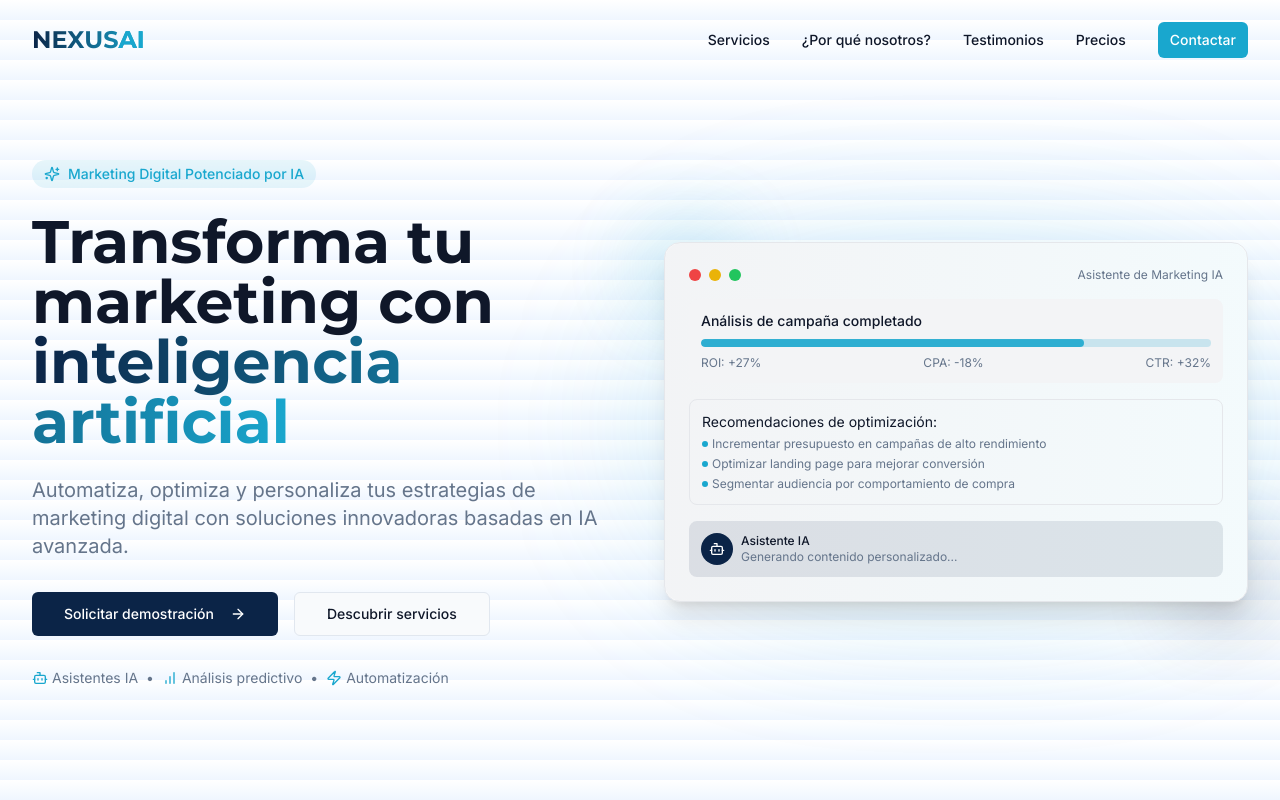
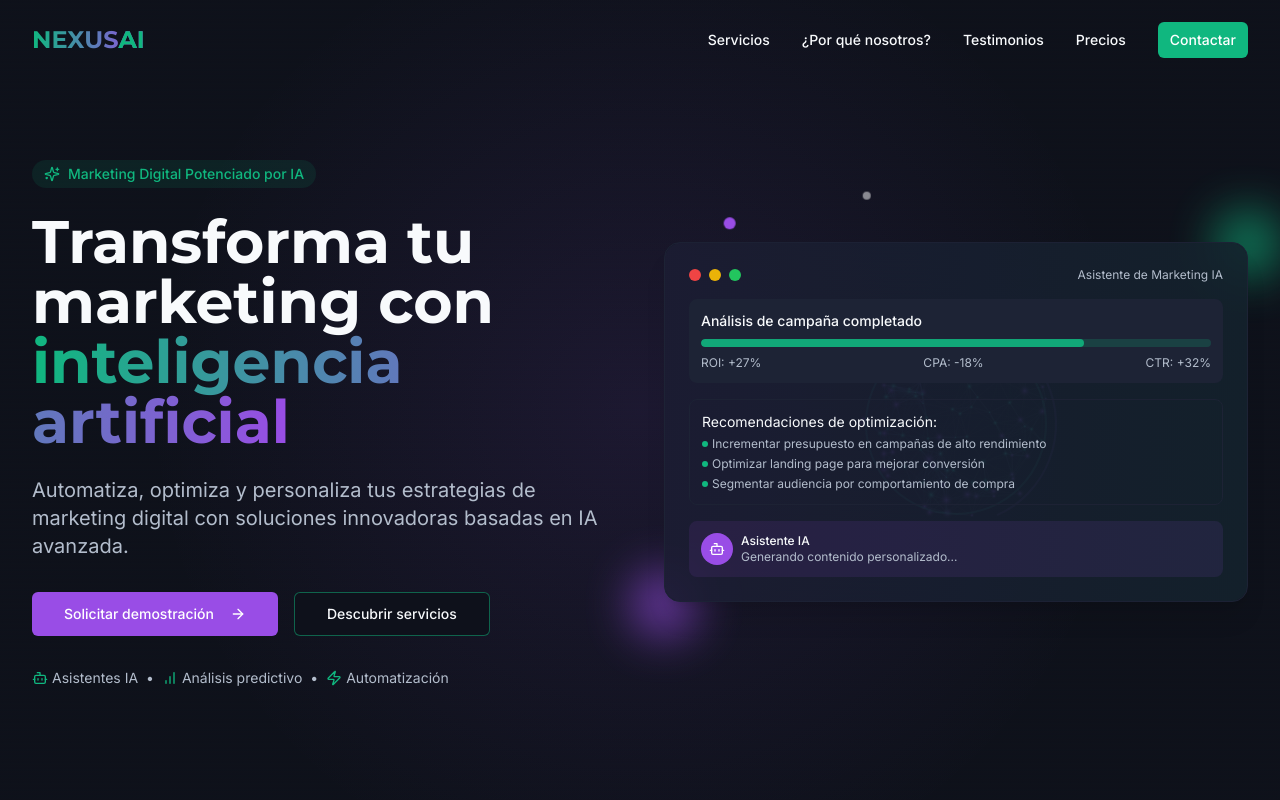
Before and after one commit to Alvaro-Alonso-Portillo/digital-harmony-ai, a React (Vite) app: page / in a window 1280 px wide. Shown: the top 800 px of the page. Built offline with nearby package versions, Linux system fonts and the light colour scheme.

Commit message:
Update theme and add 3D elements
Update the website's theme to a dark background with teal and purple color palette. Add 3D elements to represent the future.

```diff
--- a/src/components/Hero.tsx
+++ b/src/components/Hero.tsx
@@ -2,14 +2,16 @@
 import React from 'react';
 import { Button } from "@/components/ui/button";
 import { ArrowRight, Sparkles, Bot, BarChart, Zap } from 'lucide-react';
+import HologramSphere from './HologramSphere';
 
 const Hero = () => {
   return (
-    <section className="pt-32 pb-20 md:pt-40 md:pb-32 bg-gradient-to-b from-white to-blue-50 dark:from-agency-dark dark:to-agency-blue/20 overflow-hidden relative grid-pattern">
+    <section className="pt-32 pb-20 md:pt-40 md:pb-32 bg-gradient-to-b from-background to-background/80 overflow-hidden relative grid-pattern">
+      <div className="absolute inset-0 bg-[radial-gradient(circle_at_center,rgba(155,87,243,0.1)_0%,transparent_65%)]"></div>
       <div className="container-wide relative z-10">
         <div className="grid grid-cols-1 lg:grid-cols-2 gap-12 items-center">
           <div className="text-center lg:text-left">
-            <div className="inline-flex items-center px-3 py-1 rounded-full bg-agency-turquoise/10 text-agency-turquoise text-sm font-medium mb-6">
+            <div className="inline-flex items-center px-3 py-1 rounded-full bg-secondary/10 text-secondary text-sm font-medium mb-6">
               <Sparkles className="h-4 w-4 mr-2" />
               Marketing Digital Potenciado por IA
             </div>
@@ -24,38 +26,38 @@ const Hero = () => {
             </p>
 
             <div className="flex flex-col sm:flex-row items-center justify-center lg:justify-start space-y-4 sm:space-y-0 sm:space-x-4">
-              <Button asChild size="lg" className="bg-agency-blue hover:bg-agency-turquoise text-white w-full sm:w-auto">
+              <Button asChild size="lg" className="bg-primary hover:bg-secondary text-white w-full sm:w-auto">
                 <a href="#contacto">
                   Solicitar demostración
                   <ArrowRight className="ml-2 h-4 w-4" />
                 </a>
               </Button>
-              <Button asChild variant="outline" size="lg" className="w-full sm:w-auto">
+              <Button asChild variant="outline" size="lg" className="w-full sm:w-auto border-secondary/50 hover:bg-secondary/10">
                 <a href="#servicios">Descubrir servicios</a>
               </Button>
             </div>
 
             <div className="flex items-center justify-center lg:justify-start mt-8 text-sm text-muted-foreground">
               <span className="flex items-center">
-                <Bot className="h-4 w-4 mr-1 text-agency-turquoise" />
+                <Bot className="h-4 w-4 mr-1 text-secondary" />
                 Asistentes IA
               </span>
               <span className="mx-2">•</span>
               <span className="flex items-center">
-                <BarChart className="h-4 w-4 mr-1 text-agency-turquoise" />
+                <BarChart className="h-4 w-4 mr-1 text-secondary" />
                 Análisis predictivo
               </span>
               <span className="mx-2">•</span>
               <span className="flex items-center">
-                <Zap className="h-4 w-4 mr-1 text-agency-turquoise" />
+                <Zap className="h-4 w-4 mr-1 text-secondary" />
                 Automatización
               </span>
             </div>
           </div>
 
           <div className="relative">
-            <div className="relative z-10 bg-white dark:bg-agency-dark/80 shadow-xl rounded-2xl p-6 border border-gray-200 dark:border-gray-800 animate-float">
-              <div className="absolute inset-0 bg-gradient-to-r from-agency-blue/5 to-agency-turquoise/5 rounded-2xl"></div>
+            <div className="relative z-10 bg-card/90 shadow-xl rounded-2xl p-6 border border-muted dark:border-muted animate-float">
+              <div className="absolute inset-0 bg-gradient-to-r from-primary/5 to-secondary/5 rounded-2xl"></div>
               <div className="relative">
                 <div className="flex justify-between items-center mb-4">
                   <div className="flex space-x-2">
@@ -67,10 +69,10 @@ const Hero = () => {
                 </div>
 
                 <div className="space-y-4">
-                  <div className="bg-gray-100 dark:bg-gray-800 p-3 rounded-lg">
+                  <div className="bg-muted p-3 rounded-lg">
                     <p className="text-sm font-medium">Análisis de campaña completado</p>
-                    <div className="mt-2 h-2 bg-agency-turquoise/20 rounded-full overflow-hidden">
-                      <div className="h-full bg-agency-turquoise w-3/4 rounded-full animate-pulse-slow"></div>
+                    <div className="mt-2 h-2 bg-secondary/20 rounded-full overflow-hidden">
+                      <div className="h-full bg-secondary w-3/4 rounded-full animate-pulse-slow"></div>
                     </div>
                     <div className="mt-2 flex justify-between text-xs text-muted-foreground">
                       <span>ROI: +27%</span>
@@ -79,27 +81,27 @@ const Hero = () => {
                     </div>
                   </div>
 
-                  <div className="p-3 border border-gray-200 dark:border-gray-700 rounded-lg">
+                  <div className="p-3 border border-muted rounded-lg">
                     <p className="text-sm">Recomendaciones de optimización:</p>
                     <ul className="mt-1 space-y-1 text-xs text-muted-foreground">
                       <li className="flex items-center">
-                        <span className="h-1.5 w-1.5 rounded-full bg-agency-turquoise mr-1"></span>
+                        <span className="h-1.5 w-1.5 rounded-full bg-secondary mr-1"></span>
                         Incrementar presupuesto en campañas de alto rendimiento
                       </li>
                       <li className="flex items-center">
-                        <span className="h-1.5 w-1.5 rounded-full bg-agency-turquoise mr-1"></span>
+                        <span className="h-1.5 w-1.5 rounded-full bg-secondary mr-1"></span>
                         Optimizar landing page para mejorar conversión
                       </li>
                       <li className="flex items-center">
-                        <span className="h-1.5 w-1.5 rounded-full bg-agency-turquoise mr-1"></span>
+                        <span className="h-1.5 w-1.5 rounded-full bg-secondary mr-1"></span>
                         Segmentar audiencia por comportamiento de compra
                       </li>
                     </ul>
                   </div>
 
-                  <div className="p-3 bg-agency-blue/10 dark:bg-agency-blue/20 rounded-lg">
+                  <div className="p-3 bg-primary/10 rounded-lg">
                     <div className="flex items-center space-x-2">
-                      <div className="h-8 w-8 rounded-full bg-agency-blue flex items-center justify-center">
+                      <div className="h-8 w-8 rounded-full bg-primary flex items-center justify-center">
                         <Bot className="h-4 w-4 text-white" />
                       </div>
                       <div>
@@ -112,10 +114,21 @@ const Hero = () => {
               </div>
             </div>
 
-            {/* Decorative elements */}
-            <div className="absolute top-1/2 left-1/2 -translate-x-1/2 -translate-y-1/2 w-[120%] h-[120%] bg-gradient-radial from-agency-turquoise/20 to-transparent rounded-full blur-3xl -z-10"></div>
-            <div className="absolute -bottom-6 -right-6 w-24 h-24 bg-agency-blue rounded-full blur-2xl opacity-20 -z-10"></div>
-            <div className="absolute -top-6 -left-6 w-24 h-24 bg-agency-turquoise rounded-full blur-2xl opacity-20 -z-10"></div>
+            {/* 3D Hologram Sphere */}
+            <div className="absolute top-1/2 left-1/2 -translate-x-1/2 -translate-y-1/2 w-full h-full max-w-[280px] max-h-[280px] -z-10">
+              <HologramSphere />
+            </div>
+
+            {/* Floating elements */}
+            <div className="absolute -top-8 -right-8 w-16 h-16 rounded-full bg-secondary/80 blur-xl opacity-20 animate-pulse-slow"></div>
+            <div className="absolute -bottom-8 -left-8 w-16 h-16 rounded-full bg-primary/80 blur-xl opacity-20 animate-pulse-slow"></div>
+
+            {/* Orbital decoration */}
+            <div className="absolute top-1/2 left-1/2 -translate-x-1/2 -translate-y-1/2 w-[300px] h-[300px] -z-20">
+              <div className="absolute w-4 h-4 bg-secondary rounded-full animate-orbit origin-center"></div>
+              <div className="absolute w-3 h-3 bg-primary rounded-full animate-orbit origin-center" style={{animationDelay: "-5s"}}></div>
+              <div className="absolute w-2 h-2 bg-white/50 rounded-full animate-orbit origin-center" style={{animationDelay: "-10s"}}></div>
+            </div>
           </div>
         </div>
       </div>
--- /dev/null
+++ b/src/components/HologramSphere.tsx
@@ -0,0 +1,134 @@
+
+import React, { useEffect, useRef } from 'react';
+
+const HologramSphere = () => {
+  const canvasRef = useRef<HTMLCanvasElement>(null);
+
+  useEffect(() => {
+    if (!canvasRef.current) return;
+
+    const canvas = canvasRef.current;
+    const ctx = canvas.getContext('2d');
+    if (!ctx) return;
+
+    // Set canvas dimensions
+    canvas.width = 280;
+    canvas.height = 280;
+
+    // Animation variables
+    let time = 0;
+    const particles: { x: number; y: number; z: number; radius: number }[] = [];
+
+    // Create particles
+    for (let i = 0; i < 100; i++) {
+      const radius = Math.random() * 2 + 1;
+      // Distribute particles on a sphere
+      const theta = Math.random() * Math.PI * 2;
+      const phi = Math.acos(2 * Math.random() - 1);
+      const r = 70 + Math.random() * 20;
+      const x = r * Math.sin(phi) * Math.cos(theta);
+      const y = r * Math.sin(phi) * Math.sin(theta);
+      const z = r * Math.cos(phi);
+
+      particles.push({ x, y, z, radius });
+    }
+
+    // Animation function
+    const animate = () => {
+      time += 0.01;
+
+      // Clear canvas
+      ctx.clearRect(0, 0, canvas.width, canvas.height);
+
+      // Draw connections and particles
+      for (let i = 0; i < particles.length; i++) {
+        const p = particles[i];
+
+        // Rotate particles around the sphere
+        const theta = time * 0.2;
+        const x = p.x * Math.cos(theta) - p.z * Math.sin(theta);
+        const z = p.x * Math.sin(theta) + p.z * Math.cos(theta);
+
+        // Project 3D to 2D
+        const scale = 200 / (200 + z);
+        const screenX = canvas.width / 2 + x * scale;
+        const screenY = canvas.height / 2 + p.y * scale;
+
+        // Draw connections between nearby particles
+        for (let j = i + 1; j < particles.length; j++) {
+          const p2 = particles[j];
+          const theta2 = time * 0.2;
+          const x2 = p2.x * Math.cos(theta2) - p2.z * Math.sin(theta2);
+          const z2 = p2.x * Math.sin(theta2) + p2.z * Math.cos(theta2);
+
+          const scale2 = 200 / (200 + z2);
+          const screenX2 = canvas.width / 2 + x2 * scale2;
+          const screenY2 = canvas.height / 2 + p2.y * scale2;
+
+          const dx = screenX - screenX2;
+          const dy = screenY - screenY2;
+          const dist = Math.sqrt(dx * dx + dy * dy);
+
+          if (dist < 40) {
+            // Draw line with gradient
+            const gradient = ctx.createLinearGradient(
+              screenX, screenY, screenX2, screenY2
+            );
+            gradient.addColorStop(0, `rgba(53, 224, 197, ${(1 - dist / 40) * 0.5})`);
+            gradient.addColorStop(1, `rgba(155, 87, 243, ${(1 - dist / 40) * 0.5})`);
+
+            ctx.beginPath();
+            ctx.strokeStyle = gradient;
+            ctx.lineWidth = 0.5;
+            ctx.moveTo(screenX, screenY);
+            ctx.lineTo(screenX2, screenY2);
+            ctx.stroke();
+          }
+        }
+
+        // Draw particle
+        const particleGradient = ctx.createRadialGradient(
+          screenX, screenY, 0, screenX, screenY, p.radius * scale * 2
+        );
+        particleGradient.addColorStop(0, z > 0 ? 'rgba(53, 224, 197, 0.8)' : 'rgba(155, 87, 243, 0.8)');
+        particleGradient.addColorStop(1, 'rgba(0, 0, 0, 0)');
+
+        ctx.beginPath();
+        ctx.fillStyle = particleGradient;
+        ctx.arc(screenX, screenY, p.radius * scale * 2, 0, Math.PI * 2);
+        ctx.fill();
+      }
+
+      // Draw outer ring
+      ctx.beginPath();
+      ctx.strokeStyle = 'rgba(53, 224, 197, 0.3)';
+      ctx.lineWidth = 2;
+      ctx.arc(canvas.width / 2, canvas.height / 2, 90, 0, Math.PI * 2);
+      ctx.stroke();
+
+      // Draw rotating ring
+      ctx.beginPath();
+      ctx.strokeStyle = 'rgba(155, 87, 243, 0.3)';
+      ctx.lineWidth = 2;
+      ctx.arc(canvas.width / 2, canvas.height / 2, 100, time % (Math.PI * 2), (time % (Math.PI * 2)) + Math.PI);
+      ctx.stroke();
+
+      requestAnimationFrame(animate);
+    };
+
+    animate();
+
+    return () => {
+      // No cleanup needed
+    };
+  }, []);
+
+  return (
+    <canvas
+      ref={canvasRef}
+      className="w-full h-full max-w-[280px] max-h-[280px] mx-auto"
+    />
+  );
+};
+
+export default HologramSphere;
--- a/src/components/Navbar.tsx
+++ b/src/components/Navbar.tsx
@@ -21,32 +21,32 @@ const Navbar = () => {
   }, []);
 
   return (
-    <header className={`fixed top-0 left-0 right-0 z-50 transition-all duration-300 ${isScrolled ? 'bg-white/90 dark:bg-agency-dark/90 backdrop-blur-md shadow-sm' : 'bg-transparent'}`}>
+    <header className={`fixed top-0 left-0 right-0 z-50 transition-all duration-300 ${isScrolled ? 'bg-background/90 backdrop-blur-md shadow-sm' : 'bg-transparent'}`}>
       <div className="container-wide">
         <div className="flex items-center justify-between h-16 md:h-20">
           <div className="flex items-center">
             <a href="#" className="flex items-center">
-              <span className="text-xl md:text-2xl font-display font-bold bg-clip-text text-transparent bg-gradient-to-r from-agency-blue to-agency-turquoise">
-                NEXUS<span className="text-agency-turquoise">AI</span>
+              <span className="text-xl md:text-2xl font-display font-bold bg-clip-text text-transparent bg-gradient-to-r from-secondary to-primary">
+                NEXUS<span className="text-secondary">AI</span>
               </span>
             </a>
           </div>
 
           {/* Desktop navigation */}
           <nav className="hidden md:flex items-center space-x-8">
-            <a href="#servicios" className="text-sm font-medium hover:text-agency-turquoise transition-colors">
+            <a href="#servicios" className="text-sm font-medium hover:text-secondary transition-colors">
               Servicios
             </a>
-            <a href="#caracteristicas" className="text-sm font-medium hover:text-agency-turquoise transition-colors">
+            <a href="#caracteristicas" className="text-sm font-medium hover:text-secondary transition-colors">
               ¿Por qué nosotros?
             </a>
-            <a href="#testimonios" className="text-sm font-medium hover:text-agency-turquoise transition-colors">
+            <a href="#testimonios" className="text-sm font-medium hover:text-secondary transition-colors">
               Testimonios
             </a>
-            <a href="#precios" className="text-sm font-medium hover:text-agency-turquoise transition-colors">
+            <a href="#precios" className="text-sm font-medium hover:text-secondary transition-colors">
               Precios
             </a>
-            <Button asChild size="sm" className="bg-agency-turquoise hover:bg-agency-blue text-white">
+            <Button asChild size="sm" className="bg-secondary hover:bg-primary text-white">
               <a href="#contacto">Contactar</a>
             </Button>
           </nav>
@@ -67,32 +67,32 @@ const Navbar = () => {
 
       {/* Mobile navigation */}
       {isMobileMenuOpen && (
-        <nav className="md:hidden bg-white dark:bg-agency-dark p-4 shadow-md">
+        <nav className="md:hidden bg-card p-4 shadow-md">
           <div className="flex flex-col space-y-4">
             <a
               href="#servicios"
-              className="text-sm font-medium hover:text-agency-turquoise transition-colors"
+              className="text-sm font-medium hover:text-secondary transition-colors"
               onClick={() => setIsMobileMenuOpen(false)}
             >
               Servicios
             </a>
             <a
               href="#caracteristicas"
-              className="text-sm font-medium hover:text-agency-turquoise transition-colors"
+              className="text-sm font-medium hover:text-secondary transition-colors"
               onClick={() => setIsMobileMenuOpen(false)}
             >
               ¿Por qué nosotros?
             </a>
             <a
               href="#testimonios"
-              className="text-sm font-medium hover:text-agency-turquoise transition-colors"
+              className="text-sm font-medium hover:text-secondary transition-colors"
               onClick={() => setIsMobileMenuOpen(false)}
             >
               Testimonios
             </a>
             <a
               href="#precios"
-              className="text-sm font-medium hover:text-agency-turquoise transition-colors"
+              className="text-sm font-medium hover:text-secondary transition-colors"
               onClick={() => setIsMobileMenuOpen(false)}
             >
               Precios
@@ -100,7 +100,7 @@ const Navbar = () => {
             <Button
               asChild
               size="sm"
-              className="bg-agency-turquoise hover:bg-agency-blue text-white w-full"
+              className="bg-secondary hover:bg-primary text-white w-full"
               onClick={() => setIsMobileMenuOpen(false)}
             >
               <a href="#contacto">Contactar</a>
--- a/src/index.css
+++ b/src/index.css
@@ -7,6 +7,38 @@
 
 @layer base {
   :root {
+    --background: 225 30% 8%;
+    --foreground: 210 40% 98%;
+
+    --card: 225 30% 12%;
+    --card-foreground: 210 40% 98%;
+
+    --popover: 225 30% 12%;
+    --popover-foreground: 210 40% 98%;
+
+    --primary: 270 75% 60%;
+    --primary-foreground: 210 40% 98%;
+
+    --secondary: 160 84% 39%;
+    --secondary-foreground: 210 40% 98%;
+
+    --muted: 225 30% 16%;
+    --muted-foreground: 215 20% 75%;
+
+    --accent: 160 84% 39%;
+    --accent-foreground: 210 40% 98%;
+
+    --destructive: 0 84% 60%;
+    --destructive-foreground: 210 40% 98%;
+
+    --border: 225 30% 16%;
+    --input: 225 30% 16%;
+    --ring: 225 30% 30%;
+
+    --radius: 0.5rem;
+  }
+
+  .light {
     --background: 210 40% 98%;
     --foreground: 222 47% 11%;
 
@@ -16,16 +48,16 @@
     --popover: 0 0% 100%;
     --popover-foreground: 222 47% 11%;
 
-    --primary: 210 100% 35%;
+    --primary: 270 75% 60%;
     --primary-foreground: 210 40% 98%;
 
-    --secondary: 187 78% 46%;
+    --secondary: 160 84% 39%;
     --secondary-foreground: 222 47% 11%;
 
     --muted: 210 40% 96%;
     --muted-foreground: 215 16% 47%;
 
-    --accent: 187 78% 46%;
+    --accent: 160 84% 39%;
     --accent-foreground: 222 47% 11%;
 
     --destructive: 0 84% 60%;
@@ -34,38 +66,6 @@
     --border: 214 32% 91%;
     --input: 214 32% 91%;
     --ring: 222 84% 5%;
-
-    --radius: 0.5rem;
-  }
-
-  .dark {
-    --background: 222 47% 11%;
-    --foreground: 210 40% 98%;
-
-    --card: 222 47% 11%;
-    --card-foreground: 210 40% 98%;
-
-    --popover: 222 47% 11%;
-    --popover-foreground: 210 40% 98%;
-
-    --primary: 210 100% 50%;
-    --primary-foreground: 222 47% 11%;
-
-    --secondary: 187 78% 46%;
-    --secondary-foreground: 210 40% 98%;
-
-    --muted: 217 33% 18%;
-    --muted-foreground: 215 20% 65%;
-
-    --accent: 187 78% 46%;
-    --accent-foreground: 210 40% 98%;
-
-    --destructive: 0 63% 31%;
-    --destructive-foreground: 210 40% 98%;
-
-    --border: 217 33% 18%;
-    --input: 217 33% 18%;
-    --ring: 213 27% 84%;
   }
 }
 
@@ -91,12 +91,12 @@
   .grid-pattern {
     background-size: 20px 20px;
     background-image:
-      linear-gradient(to right, rgba(25, 167, 206, 0.05) 1px, transparent 1px),
-      linear-gradient(to bottom, rgba(25, 167, 206, 0.05) 1px, transparent 1px);
+      linear-gradient(to right, rgba(129, 230, 217, 0.05) 1px, transparent 1px),
+      linear-gradient(to bottom, rgba(129, 230, 217, 0.05) 1px, transparent 1px);
   }
 
   .heading-gradient {
-    @apply bg-clip-text text-transparent bg-gradient-to-r from-agency-blue to-agency-turquoise;
+    @apply bg-clip-text text-transparent bg-gradient-to-r from-secondary to-primary;
   }
 
   .section-padding {
--- a/src/pages/Index.tsx
+++ b/src/pages/Index.tsx
@@ -11,7 +11,7 @@ import Footer from '@/components/Footer';
 
 const Index = () => {
   return (
-    <div className="min-h-screen">
+    <div className="min-h-screen dark bg-background">
       <Navbar />
       <main>
         <Hero />
```
Also changed, not shown: tailwind.config.ts (+22 -4 lines), public/grid-pattern.svg.
